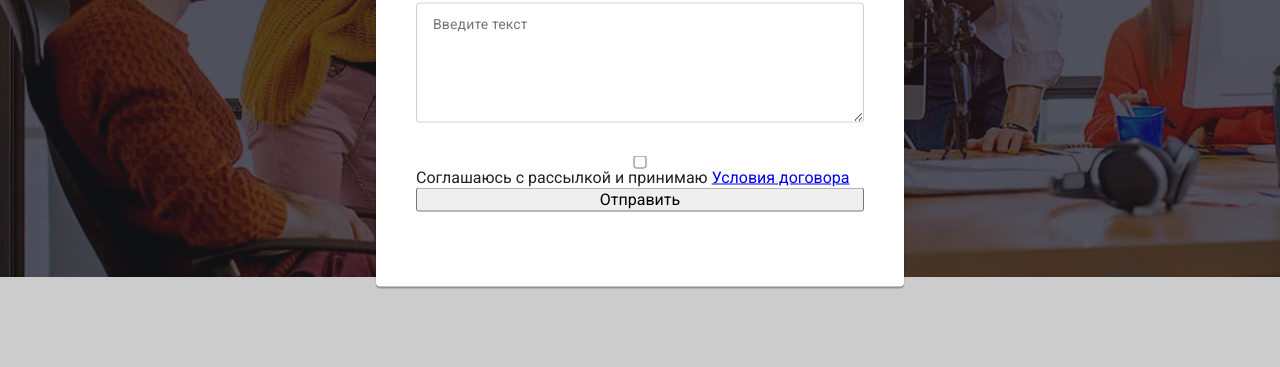
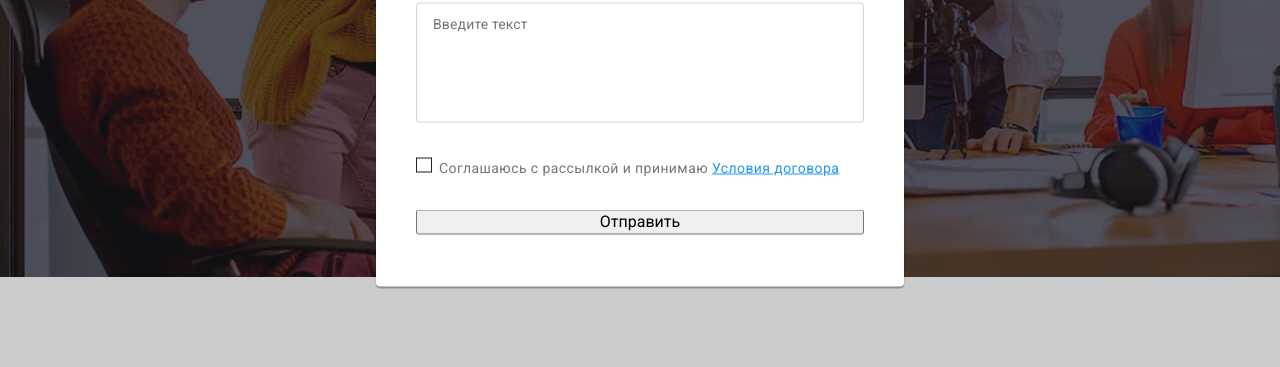
Before and after one commit to IuliiaKalenyk/goit-markup-hw-06, a plain HTML site: page index.html in a window 1280 px wide. Both pictures are taken after a click on the button "Заказать услугу". Shown: the part 404-771 px from the top of the page. Drawn offline with nearby package versions, Linux system fonts and the light colour scheme.

Commit message:
вносить дані в текстареа

```diff
--- a/css/style.css
+++ b/css/style.css
@@ -789,6 +789,7 @@ img {
   border: 1px solid rgba(33, 33, 33, 0.2);
   border-radius: 4px;
   padding: 12px 16px;
+  resize: none;
   font-family: 'Roboto', sans-serif;
   font-weight: 400;
   font-size: 14px;
@@ -796,6 +797,38 @@ img {
   letter-spacing: 0.01em;
 
   color: rgba(117, 117, 117, 0.5);
+  transition: border-color 250ms var(--timing-function);
+}
+.form-message:focus {
+  outline: none;
+  border-color: var(--accent-color);
+}
+.modal-form-policy-text::before {
+  content: '';
+  display: inline-block;
+  width: 16px;
+  height: 15px;
+  border: 1px solid var(--primery-text-color);
+  margin-right: 7px;
+}
+.modal-form-policy:checked + .modal-form-policy-text::before {
+  background-color: var(--accent-color);
+  background-image: url(../images/icon-check.svg);
+}
+.modal-form-policy-text {
+  font-family: 'Roboto', sans-serif;
+  font-weight: 400;
+  font-size: 14px;
+  line-height: 1.72;
+  /* identical to box height, or 171% */
+
+  letter-spacing: 0.03em;
+
+  color: #757575;
+  margin-bottom: 30px;
+}
+.modal-form-policy-link {
+  color: var(--accent-color);
 }
 /*=================================  END МОДАЛКА  =========================*/
 
--- a/index.html
+++ b/index.html
@@ -405,8 +405,8 @@
                     Комментарий
                     <textarea class="form-message" name="user-message" placeholder="Введите текст"></textarea>
                 </label>
-                <input type="checkbox" name="user-policy" value="accept-policy" class="modal-form-policy">
-                <label class="modal-form-policy-text">Соглашаюсь с рассылкой и принимаю <a href="#">Условия договора</a></label>
+                <input id="user-policy" type="checkbox" name="user-policy" value="accept-policy" class="modal-form-policy visually-hidden">
+                <label for="user-policy" class="modal-form-policy-text">Соглашаюсь с рассылкой и принимаю <a href="#"class="modal-form-policy-link" >Условия договора</a></label>
                 <button type="submit" class="modal-form-button" >Отправить</button>
 
 
```
Also changed, not shown: images/icon-check.svg (added).
